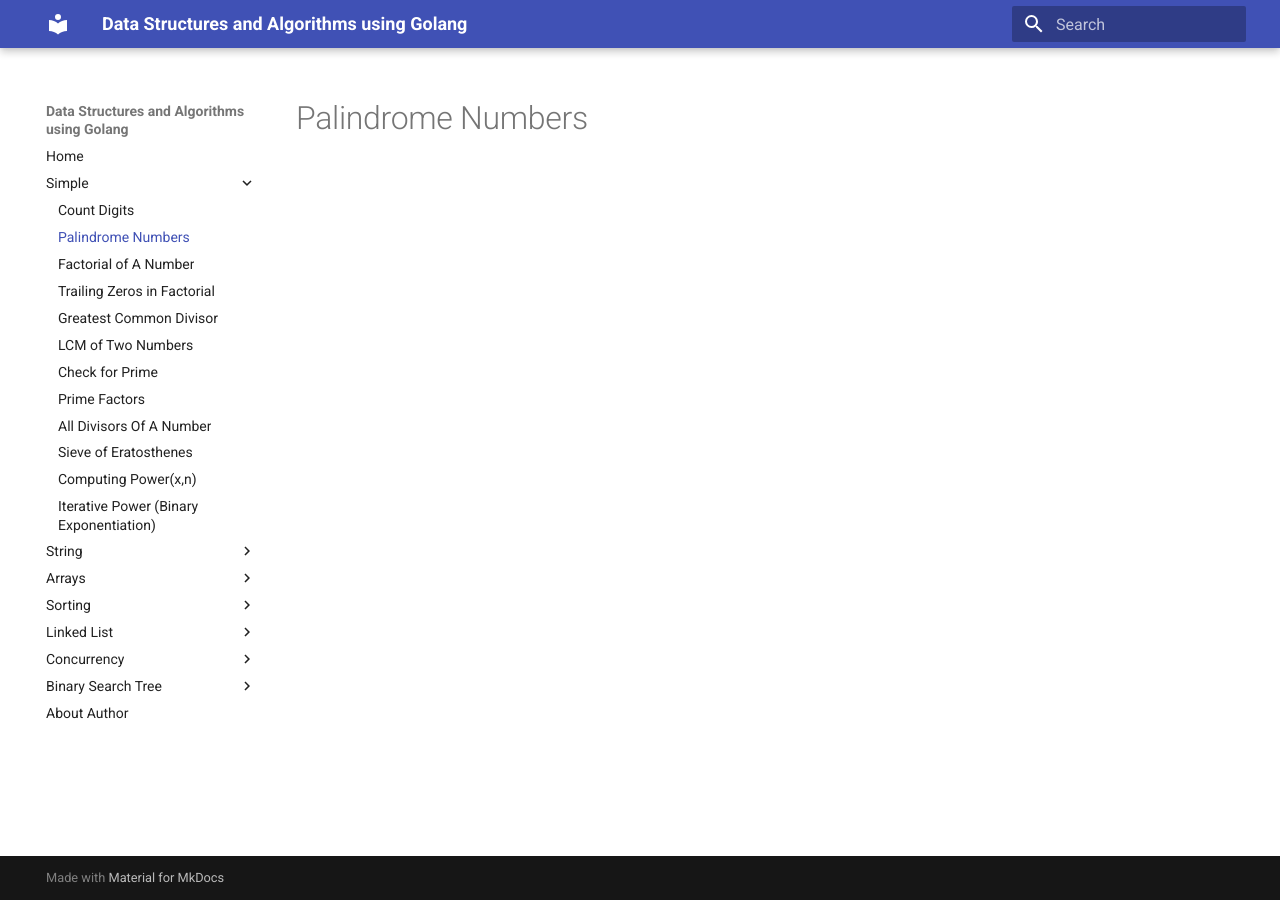
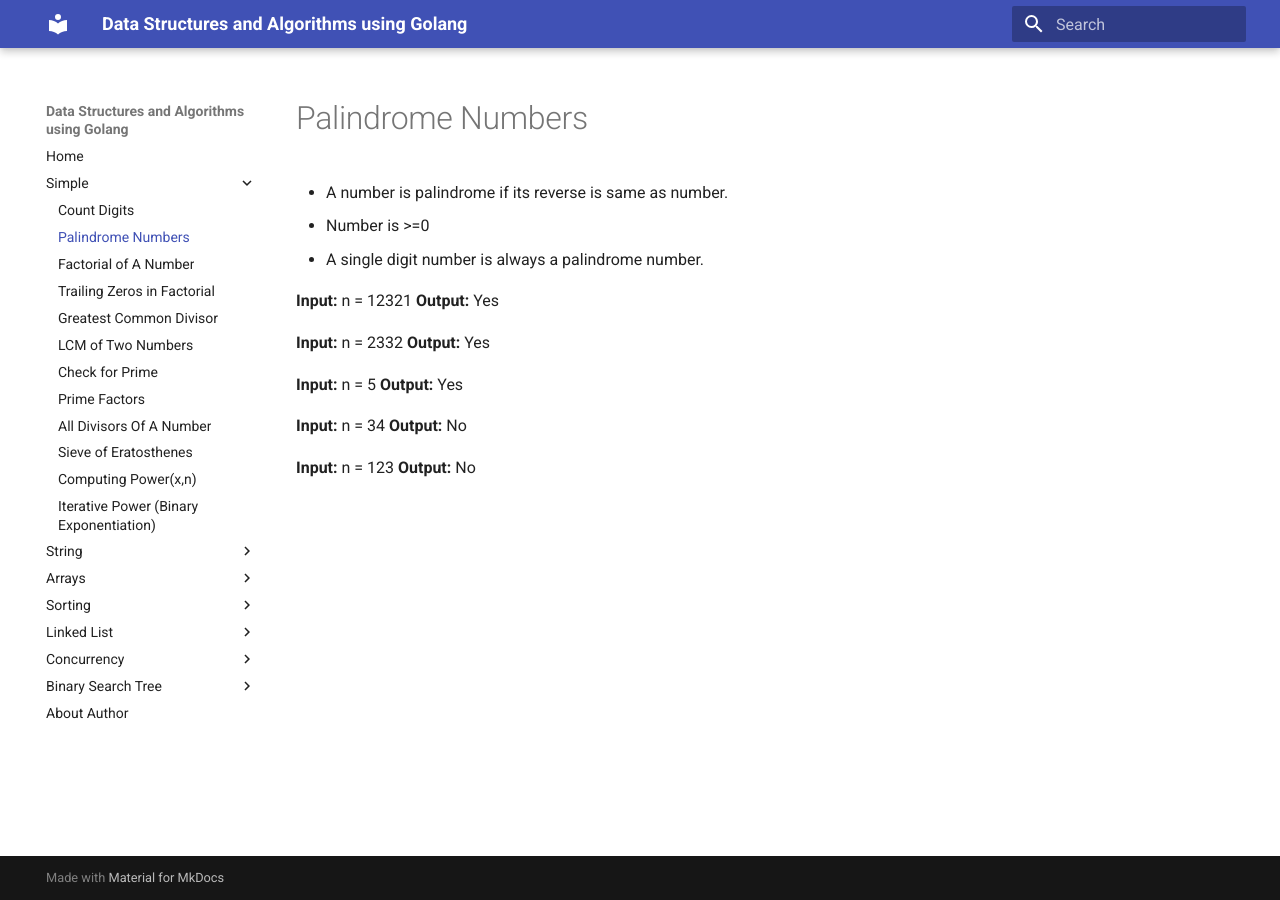
Before and after one commit to prithvipal/golang-dsa, an MkDocs documentation site: the page built from docs/simple/palindrome_numbers.md, in a window 1280 px wide. Built offline with MkDocs 1.6.1 and Material for MkDocs 9.7.7, drawn with Linux system fonts in a browser that asks for light colours.

Commit message:
palindrome initial

```diff
--- a/docs/simple/palindrome_numbers.md
+++ b/docs/simple/palindrome_numbers.md
@@ -1 +1,20 @@
 # Palindrome Numbers
+
+- A number is palindrome if its reverse is same as number.
+- Number is >=0
+- A single digit number is always a palindrome number.
+
+**Input:** n = 12321
+**Output:** Yes
+
+**Input:** n = 2332
+**Output:** Yes
+
+**Input:** n = 5
+**Output:** Yes
+
+**Input:** n = 34
+**Output:** No
+
+**Input:** n = 123
+**Output:** No
```
